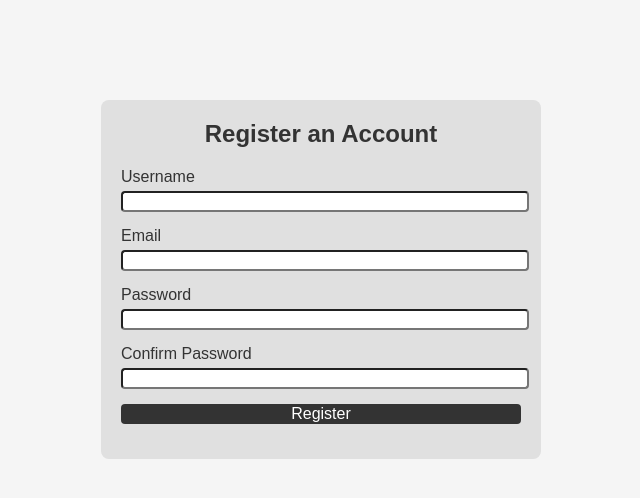
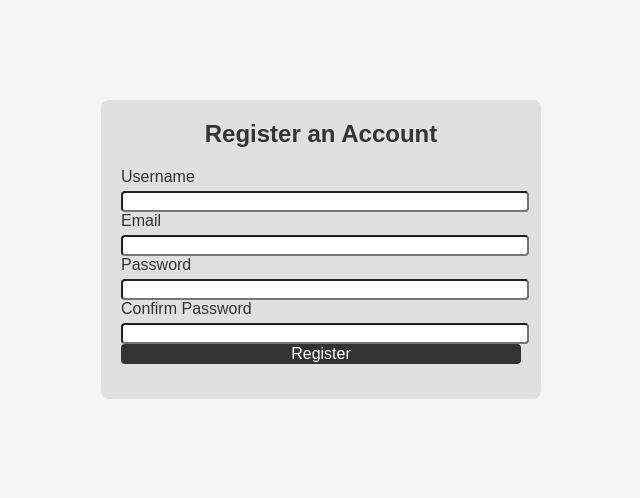
Before and after one commit to djsivyer/backendproj, a Django app: template finapp/templates/finapp/register.html in a window 1280 px wide. Shown: the top 498 px of the page, without its empty margins (319-959 px from the left). Run offline with Django 3.2, Linux system fonts and the light colour scheme; the template is opened without the code that fills it, so the values that code supplies are empty.

Commit message:
Updated reg form etc

```diff
--- a/finapp/templates/finapp/register.html
+++ b/finapp/templates/finapp/register.html
@@ -14,20 +14,16 @@
             <div class="form-group">
                 <label for="username">Username</label>
                 <input type="text" id="username" name="username" required>
-            </div>
-            <div class="form-group">
+
                 <label for="email">Email</label>
                 <input type="email" id="email" name="email" required>
-            </div>
-            <div class="form-group">
+
                 <label for="password1">Password</label>
                 <input type="password" id="password1" name="password1" required>
-            </div>
-            <div class="form-group">
+
                 <label for="password2">Confirm Password</label>
                 <input type="password" id="password2" name="password2" required>
-            </div>
-            <div class="form-group">
+
                 <button type="submit" class="register-btn">Register</button>
             </div>
         </form>
--- a/finapp/urls.py
+++ b/finapp/urls.py
@@ -7,5 +7,5 @@ urlpatterns = [
     path("", views.index_view, name="index"),
     path("login/", views.login_view, name="login"),
     path("register/", views.register_view, name="register"),
-    path("homepage/", views.homepage, name="homepage"),
+    path("homepage/", views.homepage_view, name="homepage"),
 ]
--- a/finapp/views.py
+++ b/finapp/views.py
@@ -16,6 +16,9 @@ def login_view(request):
 def register_view(request):
     return render(request, 'finapp/register.html')
 
+def homepage_view(request):
+      return render(request, 'finapp/homepage.html')
+
 def register_request(request):
 	if request.method == "POST":
 		form = NewUserForm(request.POST)
```
